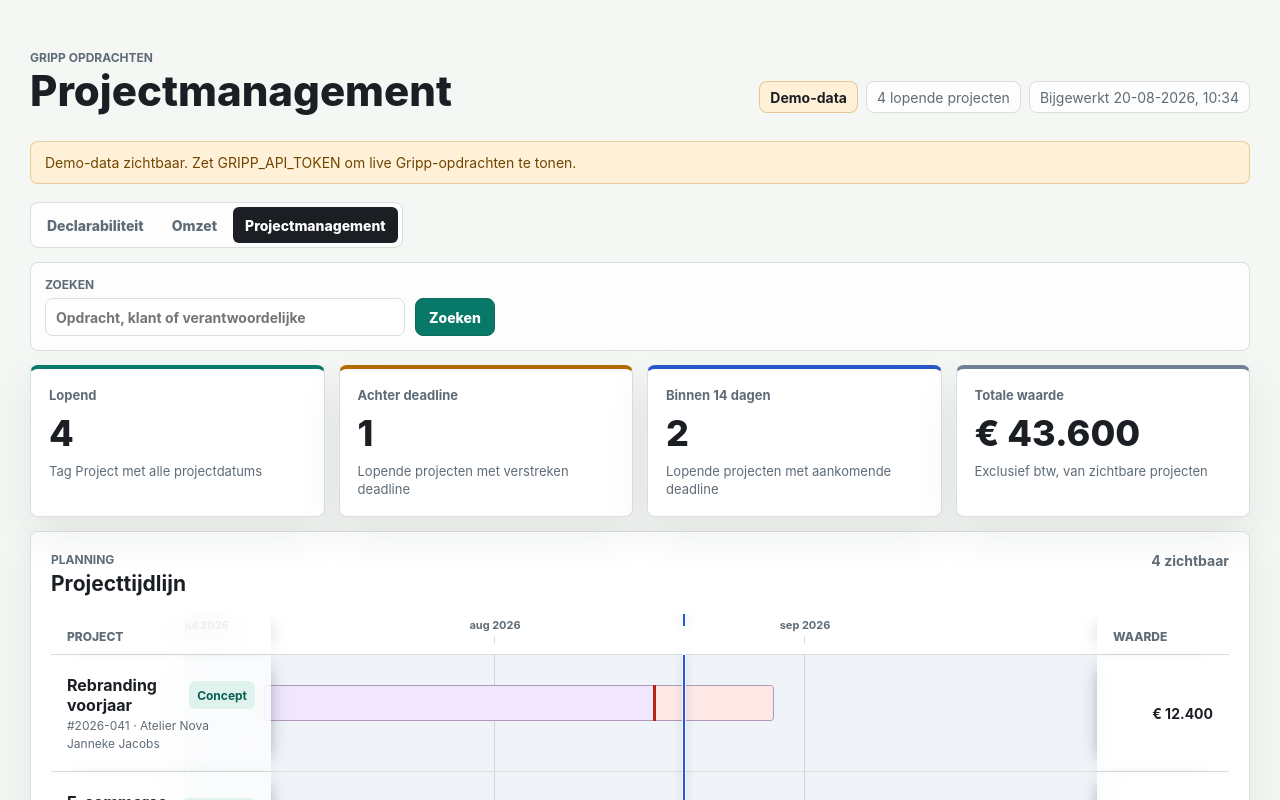
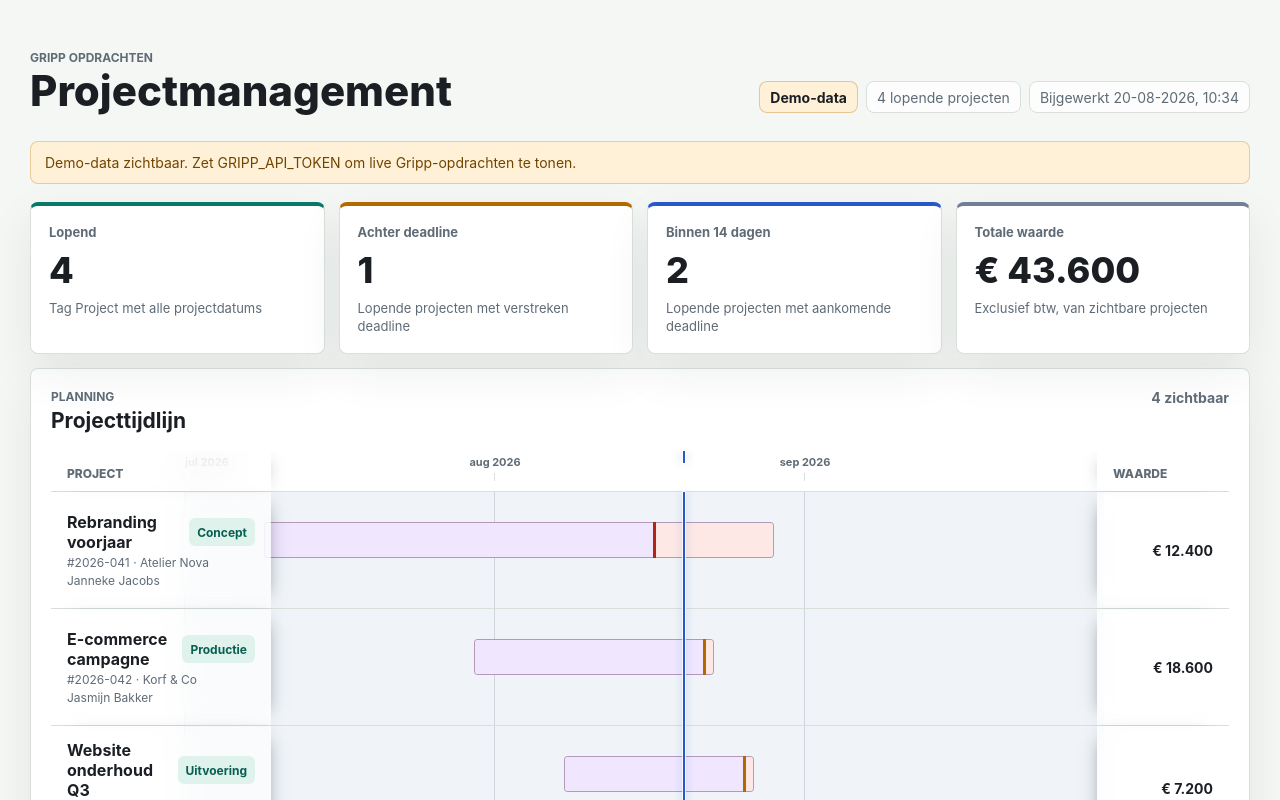
Before and after one commit to maxancedecot/GrippMCP, a Next.js app: page /projectmanagement in a window 1280 px wide. Shown: the top 800 px of the page. Built offline with nearby package versions, Linux system fonts and the light colour scheme.

Commit message:
Simplify project management page

```diff
--- a/app/projectmanagement/actions.ts
+++ b/app/projectmanagement/actions.ts
@@ -7,34 +7,24 @@ import type { JsonValue } from "../../src/types.js";
 
 export async function completeProjectAction(formData: FormData) {
   const projectId = Number(formData.get("projectId"));
-  const query = formValue(formData, "query");
 
   if (!Number.isInteger(projectId) || projectId <= 0) {
-    redirect(projectManagementHref(query, "invalid"));
+    redirect(projectManagementHref("invalid"));
   }
 
   try {
     const client = new GrippClient();
     await client.call("project.update", [projectId, { enddate: completionDateKey(), archived: false }] as JsonValue[], true);
   } catch {
-    redirect(projectManagementHref(query, "failed"));
+    redirect(projectManagementHref("failed"));
   }
 
   revalidatePath("/projectmanagement");
-  redirect(projectManagementHref(query, "completed"));
+  redirect(projectManagementHref("completed"));
 }
 
-function formValue(formData: FormData, name: string) {
-  const value = formData.get(name);
-  return typeof value === "string" ? value : "";
-}
-
-function projectManagementHref(query: string, notice: "completed" | "failed" | "invalid") {
+function projectManagementHref(notice: "completed" | "failed" | "invalid") {
   const params = new URLSearchParams({ notice });
-  if (query) {
-    params.set("query", query);
-  }
-
   return `/projectmanagement?${params.toString()}`;
 }
 
--- a/app/projectmanagement/complete-project-form.tsx
+++ b/app/projectmanagement/complete-project-form.tsx
@@ -5,12 +5,10 @@ import { completeProjectAction } from "./actions.js";
 
 export function CompleteProjectForm({
   projectId,
-  projectName,
-  query
+  projectName
 }: {
   projectId: number;
   projectName: string;
-  query: string;
 }) {
   return (
     <form
@@ -23,7 +21,6 @@ export function CompleteProjectForm({
       }}
     >
       <input type="hidden" name="projectId" value={projectId} />
-      <input type="hidden" name="query" value={query} />
       <CompleteProjectButton projectName={projectName} />
     </form>
   );
--- a/app/projectmanagement/page.tsx
+++ b/app/projectmanagement/page.tsx
@@ -81,9 +81,8 @@ const monthFormatter = new Intl.DateTimeFormat("nl-NL", {
 
 export default async function ProjectManagementPage({ searchParams }: { searchParams?: Promise<ProjectSearchParams> }) {
   const params = (await searchParams) ?? {};
-  const query = firstParam(params.query)?.trim() ?? "";
   const completionNotice = completionNoticeFromParams(params);
-  const data = await getProjectManagementData(query);
+  const data = await getProjectManagementData();
   const timeline = createProjectTimeline(data.projects);
 
   return (
@@ -106,20 +105,6 @@ export default async function ProjectManagementPage({ searchParams }: { searchPa
       {data.source.message ? <p className="data-notice">{data.source.message}</p> : null}
       {completionNotice ? <p className={`data-notice data-notice--${completionNotice.tone}`}>{completionNotice.message}</p> : null}
 
-      <nav className="dashboard-tabs" aria-label="Hoofdnavigatie">
-        <a className="dashboard-tab" href="/dashboard">Declarabiliteit</a>
-        <a className="dashboard-tab" href="/dashboard?tab=revenue">Omzet</a>
-        <a className="dashboard-tab dashboard-tab--active" href="/projectmanagement" aria-current="page">Projectmanagement</a>
-      </nav>
-
-      <form className="project-filter-form" action="/projectmanagement">
-        <label className="project-search-field">
-          Zoeken
-          <input type="search" name="query" defaultValue={query} placeholder="Opdracht, klant of verantwoordelijke" />
-        </label>
-        <button type="submit">Zoeken</button>
-      </form>
-
       <section className="metric-grid project-metric-grid" aria-label="Kerncijfers projecten">
         <ProjectMetric label="Lopend" value={String(data.totalProjects)} detail="Tag Project met alle projectdatums" tone="good" />
         <ProjectMetric label="Achter deadline" value={String(data.overdueProjects)} detail="Lopende projecten met verstreken deadline" tone="warning" />
@@ -137,7 +122,7 @@ export default async function ProjectManagementPage({ searchParams }: { searchPa
         </div>
 
         {timeline ? (
-          <ProjectTimeline projects={data.projects} timeline={timeline} query={query} sourceMode={data.source.mode} />
+          <ProjectTimeline projects={data.projects} timeline={timeline} sourceMode={data.source.mode} />
         ) : (
           <p className="empty-state">Geen lopende projecten met tag Project en alle datums gevonden.</p>
         )}
@@ -169,12 +154,10 @@ function ProjectMetric({
 function ProjectTimeline({
   projects,
   timeline,
-  query,
   sourceMode
 }: {
   projects: ProjectRow[];
   timeline: ProjectTimelineData;
-  query: string;
   sourceMode: ProjectSource["mode"];
 }) {
   const today = currentDateKey();
@@ -266,7 +249,7 @@ function ProjectTimeline({
                 <div className="project-timeline-summary project-timeline-fixed project-timeline-fixed--right">
                   <strong>{project.value > 0 ? formatCurrency(project.value) : "-"}</strong>
                   {sourceMode === "live" ? (
-                    <CompleteProjectForm projectId={project.id} projectName={project.name} query={query} />
+                    <CompleteProjectForm projectId={project.id} projectName={project.name} />
                   ) : null}
                 </div>
               </article>
@@ -278,9 +261,9 @@ function ProjectTimeline({
   );
 }
 
-async function getProjectManagementData(query: string): Promise<ProjectManagementData> {
+async function getProjectManagementData(): Promise<ProjectManagementData> {
   if (!process.env.GRIPP_API_TOKEN) {
-    return buildProjectManagementData(createDemoProjects(), query, {
+    return buildProjectManagementData(createDemoProjects(), {
       mode: "demo",
       message: "Demo-data zichtbaar. Zet GRIPP_API_TOKEN om live Gripp-opdrachten te tonen."
     });
@@ -303,9 +286,9 @@ async function getProjectManagementData(query: string): Promise<ProjectManagemen
     ]);
 
     const projects = projectRecords.map((project) => projectRowFromRecord(project, { companies, employees, phases, tags }));
-    return buildProjectManagementData(projects, query, { mode: "live", message: "" });
+    return buildProjectManagementData(projects, { mode: "live", message: "" });
   } catch (error) {
-    return buildProjectManagementData(createDemoProjects(), query, {
+    return buildProjectManagementData(createDemoProjects(), {
       mode: "demo",
       message: `Live opdrachten konden niet worden geladen. Demo-data zichtbaar. ${error instanceof Error ? error.message : ""}`.trim()
     });
@@ -358,17 +341,9 @@ async function fetchRelationNames(client: GrippClient, entity: RelationEntity, i
   return names;
 }
 
-function buildProjectManagementData(projects: ProjectRow[], query: string, source: ProjectSource): ProjectManagementData {
-  const normalizedQuery = normalize(query);
+function buildProjectManagementData(projects: ProjectRow[], source: ProjectSource): ProjectManagementData {
   const filteredProjects = projects
     .filter(isOngoingProject)
-    .filter((project) => {
-      if (!normalizedQuery) {
-        return true;
-      }
-
-      return normalize([project.code, project.name, project.company, project.manager, project.phase].join(" ")).includes(normalizedQuery);
-    })
     .sort((left, right) => {
       const leftDeadline = left.deadline ?? "9999-12-31";
       const rightDeadline = right.deadline ?? "9999-12-31";
```
